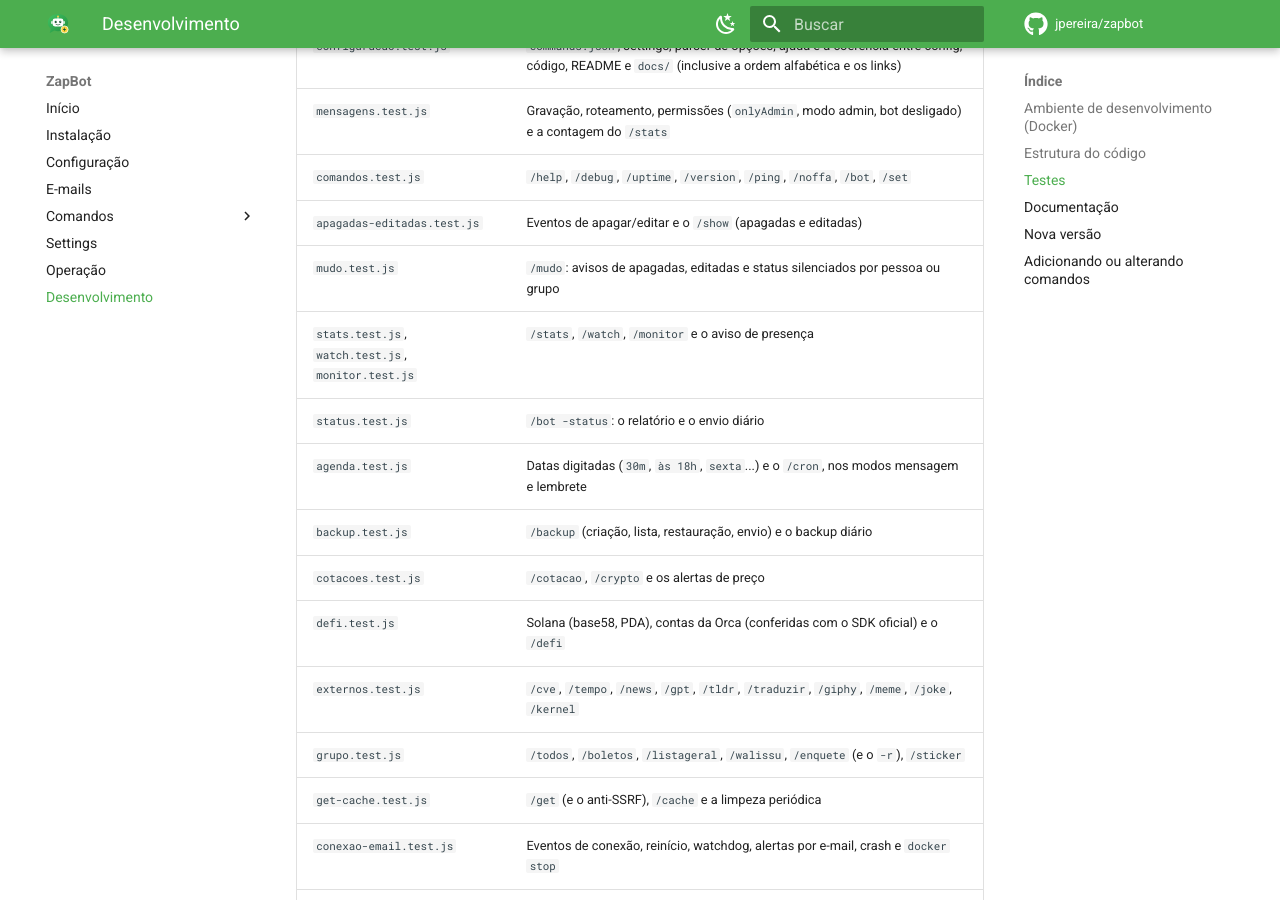
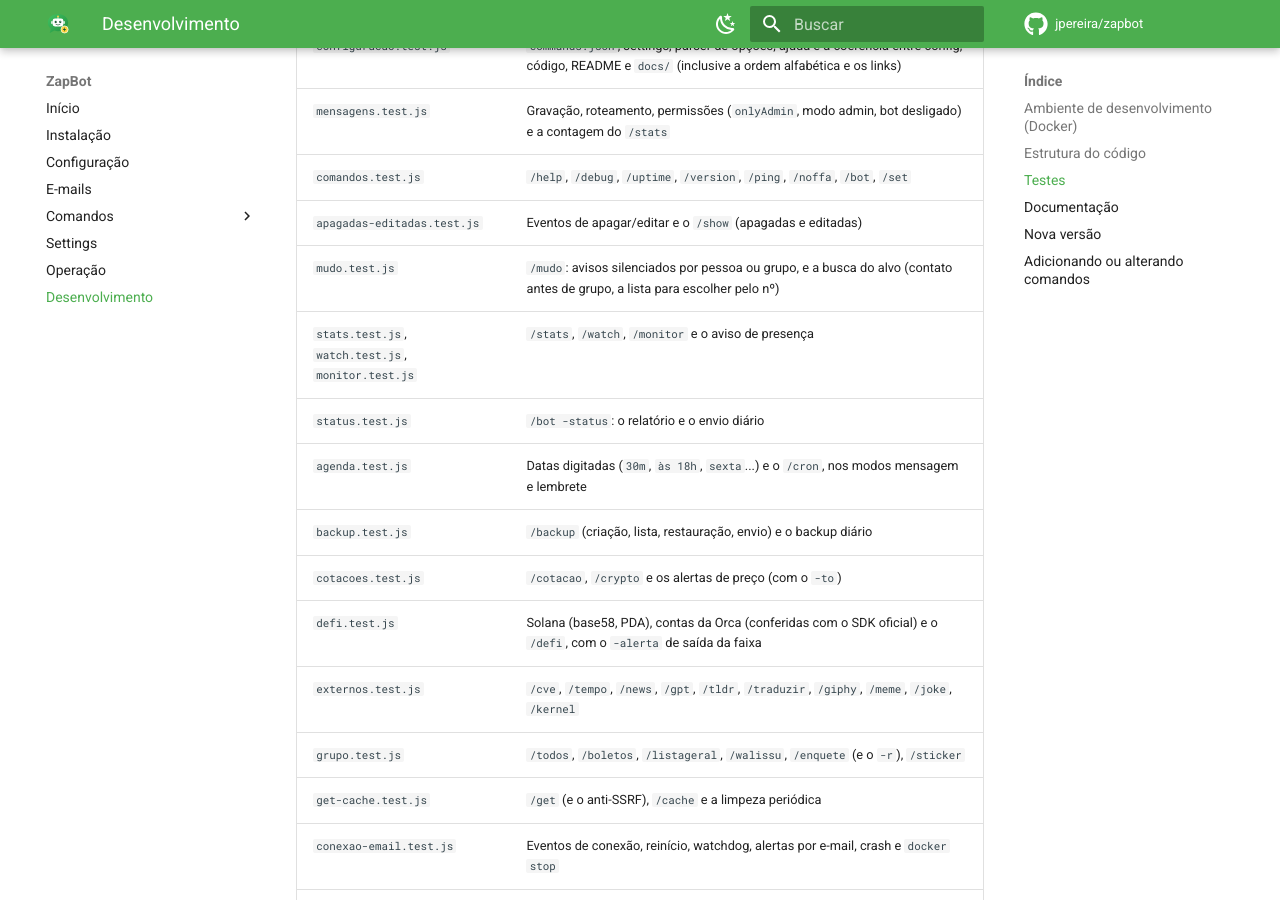
Before and after one commit to jpereira/zapbot, an MkDocs documentation site: the page built from docs/development.md, in a window 1280 px wide and 900 px high, scrolled down 2174 px. Built offline with MkDocs 1.6.1 and Material for MkDocs 9.7.7, drawn with Linux system fonts in a browser that asks for light colours; comment, search, counter and statistics services are not loaded.

Commit message:
Review the documentation: test count and the tests table

```diff
--- a/docs/development.md
+++ b/docs/development.md
@@ -105,13 +105,13 @@ entre os casos.
 | `mensagens.test.js` | Gravação, roteamento, permissões (`onlyAdmin`, modo admin, bot desligado) e a contagem do `/stats` |
 | `comandos.test.js` | `/help`, `/debug`, `/uptime`, `/version`, `/ping`, `/noffa`, `/bot`, `/set` |
 | `apagadas-editadas.test.js` | Eventos de apagar/editar e o `/show` (apagadas e editadas) |
-| `mudo.test.js` | `/mudo`: avisos de apagadas, editadas e status silenciados por pessoa ou grupo |
+| `mudo.test.js` | `/mudo`: avisos silenciados por pessoa ou grupo, e a busca do alvo (contato antes de grupo, a lista para escolher pelo nº) |
 | `stats.test.js`, `watch.test.js`, `monitor.test.js` | `/stats`, `/watch`, `/monitor` e o aviso de presença |
 | `status.test.js` | `/bot -status`: o relatório e o envio diário |
 | `agenda.test.js` | Datas digitadas (`30m`, `às 18h`, `sexta`...) e o `/cron`, nos modos mensagem e lembrete |
 | `backup.test.js` | `/backup` (criação, lista, restauração, envio) e o backup diário |
-| `cotacoes.test.js` | `/cotacao`, `/crypto` e os alertas de preço |
-| `defi.test.js` | Solana (base58, PDA), contas da Orca (conferidas com o SDK oficial) e o `/defi` |
+| `cotacoes.test.js` | `/cotacao`, `/crypto` e os alertas de preço (com o `-to`) |
+| `defi.test.js` | Solana (base58, PDA), contas da Orca (conferidas com o SDK oficial) e o `/defi`, com o `-alerta` de saída da faixa |
 | `externos.test.js` | `/cve`, `/tempo`, `/news`, `/gpt`, `/tldr`, `/traduzir`, `/giphy`, `/meme`, `/joke`, `/kernel` |
 | `grupo.test.js` | `/todos`, `/boletos`, `/listageral`, `/walissu`, `/enquete` (e o `-r`), `/sticker` |
 | `get-cache.test.js` | `/get` (e o anti-SSRF), `/cache` e a limpeza periódica |
```
Also changed, not shown: README.md (+1 -1 lines).
